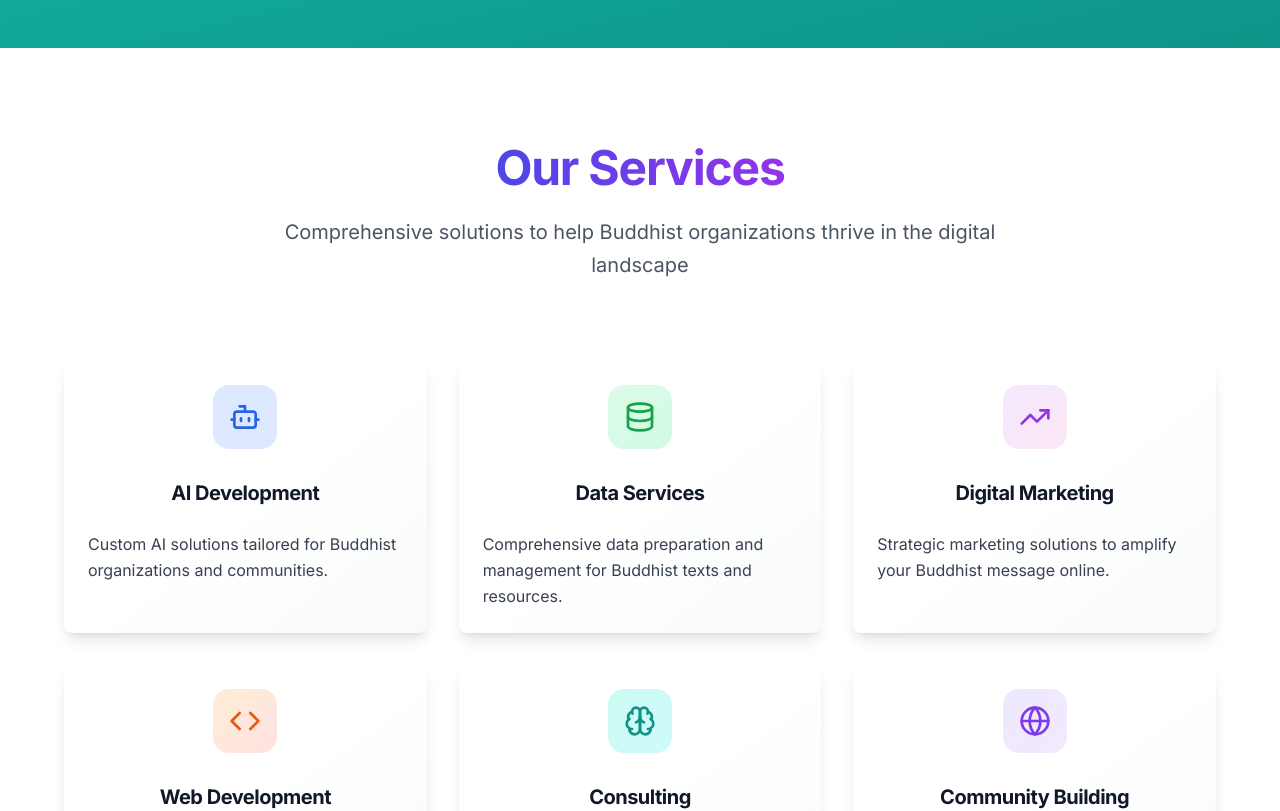
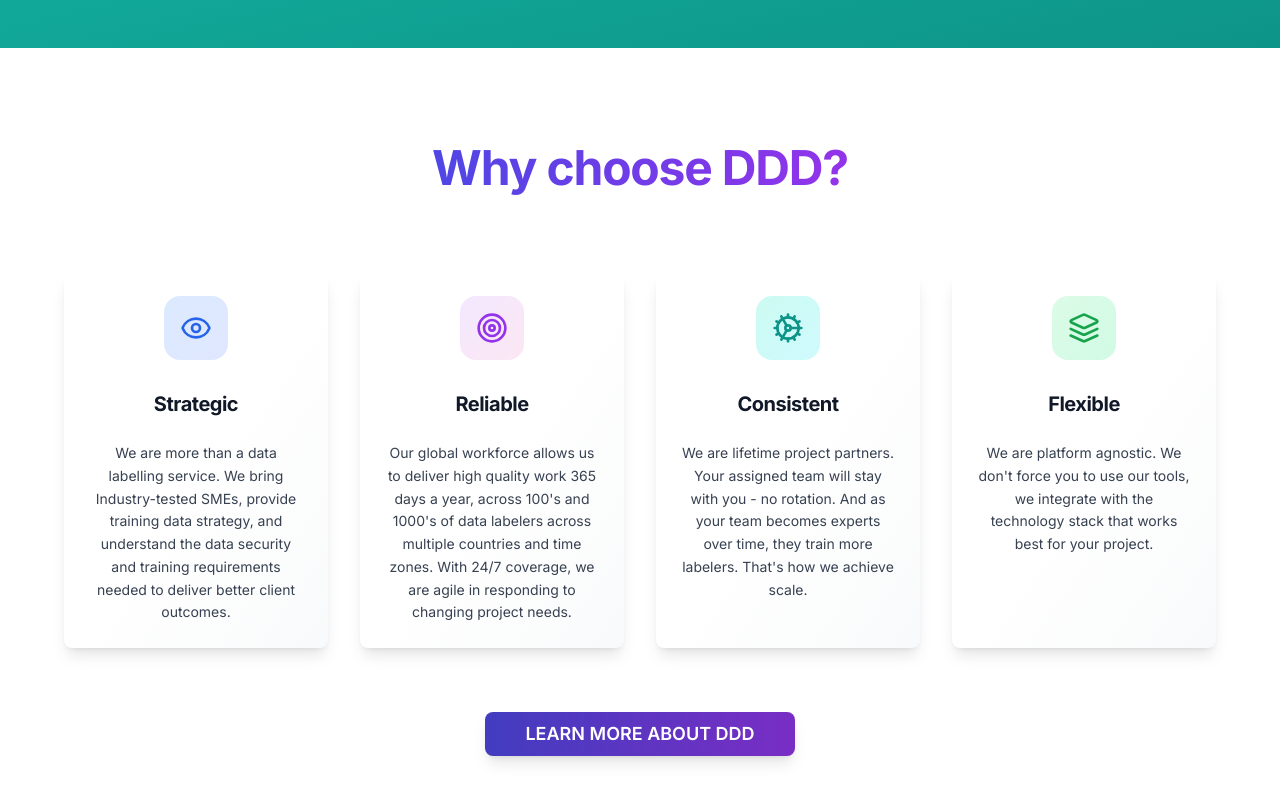
Before and after one commit to OpenPecha/Dharmaduta.in, a React (Vite) app: page / in a window 1280 px wide. Shown: the part 980-1791 px from the top of the page. Built offline with nearby package versions, Linux system fonts and the light colour scheme.

Commit message:
Remove Services section and add new content
Remove the existing "Our Services" section and integrate new content, ensuring the design and color scheme align with the current webpage's aesthetic.

```diff
--- a/src/components/HeroSection.tsx
+++ b/src/components/HeroSection.tsx
@@ -4,7 +4,7 @@ import { ArrowDown } from "lucide-react";
 
 const HeroSection = () => {
   const scrollToServices = () => {
-    document.getElementById('services')?.scrollIntoView({ behavior: 'smooth' });
+    document.getElementById('why-choose')?.scrollIntoView({ behavior: 'smooth' });
   };
 
   return (
--- /dev/null
+++ b/src/components/WhyChooseSection.tsx
@@ -0,0 +1,82 @@
+
+import { Card, CardContent, CardHeader, CardTitle } from "@/components/ui/card";
+import { Button } from "@/components/ui/button";
+import { Eye, Target, Cog, Layers } from "lucide-react";
+
+const WhyChooseSection = () => {
+  const features = [
+    {
+      icon: Eye,
+      title: "Strategic",
+      description: "We are more than a data labelling service. We bring Industry-tested SMEs, provide training data strategy, and understand the data security and training requirements needed to deliver better client outcomes.",
+      gradient: "from-blue-100 to-indigo-100",
+      iconColor: "text-blue-600"
+    },
+    {
+      icon: Target,
+      title: "Reliable",
+      description: "Our global workforce allows us to deliver high quality work 365 days a year, across 100's and 1000's of data labelers across multiple countries and time zones. With 24/7 coverage, we are agile in responding to changing project needs.",
+      gradient: "from-purple-100 to-pink-100",
+      iconColor: "text-purple-600"
+    },
+    {
+      icon: Cog,
+      title: "Consistent",
+      description: "We are lifetime project partners. Your assigned team will stay with you - no rotation. And as your team becomes experts over time, they train more labelers. That's how we achieve scale.",
+      gradient: "from-teal-100 to-cyan-100",
+      iconColor: "text-teal-600"
+    },
+    {
+      icon: Layers,
+      title: "Flexible",
+      description: "We are platform agnostic. We don't force you to use our tools, we integrate with the technology stack that works best for your project.",
+      gradient: "from-green-100 to-emerald-100",
+      iconColor: "text-green-600"
+    }
+  ];
+
+  return (
+    <section id="why-choose" className="py-24 bg-white font-inter">
+      <div className="container mx-auto px-6">
+        <div className="max-w-6xl mx-auto">
+          <div className="text-center mb-20">
+            <h3 className="text-4xl md:text-5xl font-bold mb-6 tracking-tight">
+              <span className="bg-gradient-to-r from-indigo-600 to-purple-600 bg-clip-text text-transparent">Why choose DDD?</span>
+            </h3>
+          </div>
+
+          <div className="grid md:grid-cols-2 lg:grid-cols-4 gap-8 mb-16">
+            {features.map((feature) => (
+              <Card key={feature.title} className="border-0 shadow-lg hover:shadow-xl transition-all duration-300 transform hover:-translate-y-2 bg-gradient-to-br from-white via-white to-gray-50 text-center">
+                <CardHeader className="pb-6">
+                  <div className={`w-16 h-16 mx-auto mb-6 bg-gradient-to-br ${feature.gradient} rounded-2xl flex items-center justify-center`}>
+                    <feature.icon className={`w-8 h-8 ${feature.iconColor}`} />
+                  </div>
+                  <CardTitle className="text-xl font-bold text-gray-900 mb-4 tracking-tight">
+                    {feature.title}
+                  </CardTitle>
+                </CardHeader>
+                <CardContent>
+                  <p className="text-gray-700 leading-relaxed font-normal text-sm">
+                    {feature.description}
+                  </p>
+                </CardContent>
+              </Card>
+            ))}
+          </div>
+
+          <div className="text-center">
+            <Button
+              size="lg"
+              className="bg-gradient-to-r from-indigo-600/80 to-purple-600/80 hover:from-indigo-700/80 hover:to-purple-700/80 text-white px-10 py-4 text-lg font-semibold shadow-lg hover:shadow-xl transition-all duration-300 transform hover:scale-105 rounded-lg"
+            >
+              LEARN MORE ABOUT DDD
+            </Button>
+          </div>
+        </div>
+      </div>
+    </section>
+  );
+};
+
+export default WhyChooseSection;
--- a/src/pages/Index.tsx
+++ b/src/pages/Index.tsx
@@ -2,7 +2,7 @@
 import Header from "@/components/Header";
 import HeroSection from "@/components/HeroSection";
 import HowWeHelpSection from "@/components/HowWeHelpSection";
-import ServicesSection from "@/components/ServicesSection";
+import WhyChooseSection from "@/components/WhyChooseSection";
 import ModelSection from "@/components/ModelSection";
 import AboutSection from "@/components/AboutSection";
 import CaseStudiesSection from "@/components/CaseStudiesSection";
@@ -14,7 +14,7 @@ const Index = () => {
       <Header />
       <HeroSection />
       <HowWeHelpSection />
-      <ServicesSection />
+      <WhyChooseSection />
       <ModelSection />
       <AboutSection />
       <CaseStudiesSection />
```
